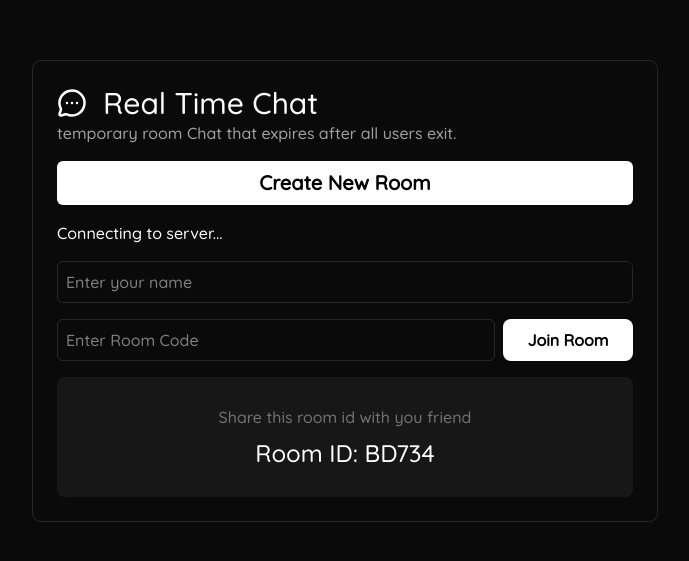
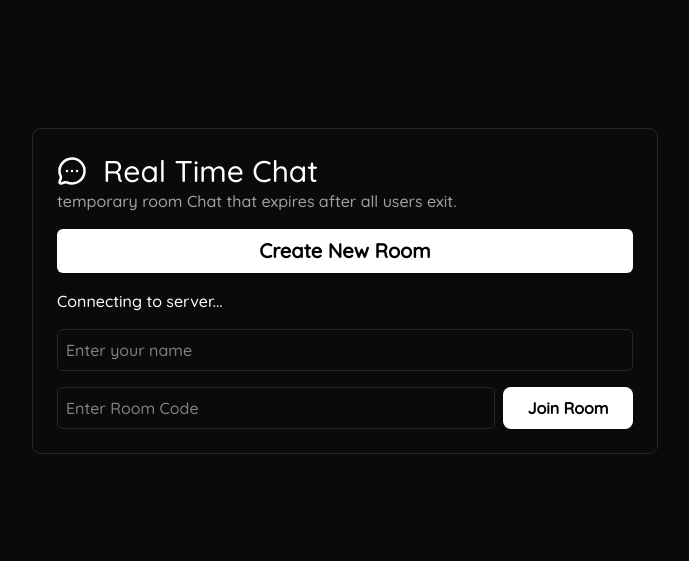
Before and after one commit to GopiCharanReddy/ChatRoom, a React (Vite) app in the folder frontend/: page / in a window 1280 px wide. Shown: the part 109-670 px from the top of the page, without its empty margins (295-984 px from the left). Built offline with nearby package versions, Linux system fonts and the light colour scheme; no server answers; a web font is replaced by a local one.

Commit message:
remove usage of extra socket connection and make use of lastMessage

```diff
--- a/frontend/src/components/CreateRoom.tsx
+++ b/frontend/src/components/CreateRoom.tsx
@@ -1,11 +1,30 @@
-import { useRef} from "react"
+import { useEffect, useRef, useState } from "react"
 import Header from "./Header"
 import { useWebSocket } from "./WebSocketContext";
 
-const CreateRoom = ({ onRoomCreated }: { onRoomCreated: () => void }) => {
+type CreateRoomProps = {
+  onRoomCreated: (roomId: string, count?: number) => void;
+};
+
+const CreateRoom = ({ onRoomCreated }: CreateRoomProps) => {
   const nameRef = useRef<HTMLInputElement>(null);
   const roomIDRef = useRef<HTMLInputElement>(null)
-  const { socket, isConnected } = useWebSocket();
+  const [newRoomId, setNewRoomId] = useState<string>('')
+  const { socket, isConnected, lastMessage } = useWebSocket();
+
+  useEffect(() => {
+    if(!lastMessage) return;
+    if (lastMessage && lastMessage.type === 'roomCreated') {
+      const newRoomId = lastMessage.payload.roomId
+      setNewRoomId(newRoomId)
+      const initialCount = lastMessage.payload.userCount;
+      onRoomCreated(newRoomId, initialCount);
+    }
+    if(lastMessage.type === 'joined'){
+      const {roomId, userCount} = lastMessage.payload;
+      onRoomCreated(roomId, userCount);
+    }
+  }, [onRoomCreated, lastMessage])
 
   const handleClick = () => {
     if (isConnected && socket && nameRef.current?.value) {
@@ -15,20 +34,12 @@ const CreateRoom = ({ onRoomCreated }: { onRoomCreated: () => void }) => {
           name: nameRef.current.value
         }
       }))
-      onRoomCreated();
     } else {
       console.log("Socket not connected or name is empty.")
     }
   }
   const handleJoin = () => {
-    console.log("--- DEBUGGING handleJoin ---");
-    console.log("Socket object:", socket);
-    console.log("Name input value:", nameRef.current?.value);
-    console.log("Room ID input value:", roomIDRef.current?.value);
-    console.log("--------------------------");
-
     if (socket && nameRef.current?.value && roomIDRef.current?.value) {
-      localStorage.setItem("roomId", roomIDRef.current.value)
       socket.send(JSON.stringify({
         type: "join",
         payload: {
@@ -36,7 +47,6 @@ const CreateRoom = ({ onRoomCreated }: { onRoomCreated: () => void }) => {
           roomId: roomIDRef.current.value
         }
       }))
-      onRoomCreated();
     } else {
       console.log("Error while joining room.")
     }
@@ -54,10 +64,11 @@ const CreateRoom = ({ onRoomCreated }: { onRoomCreated: () => void }) => {
           <input ref={roomIDRef} type="text" placeholder='Enter Room Code' className='text-neutral-100 p-2 w-full border focus:border-neutral-100 outline-none border-neutral-800 rounded-md' />
           <button onClick={handleJoin} className='cursor-pointer bg-white hover:bg-neutral-200 w-[30%] text-black rounded-lg font-semibold'>Join Room</button>
         </div>
-        <div className="bg-neutral-900 h-30 rounded-lg flex flex-col justify-center items-center">
-          <div className="text-neutral-500">Share this room id with you friend</div>
-          <h1 className="text-2xl mt-2">Room ID: <span>BD734</span></h1>
-        </div>
+        {newRoomId &&
+          <div className="bg-neutral-900 h-30 rounded-lg flex flex-col justify-center items-center">
+            <div className="text-neutral-500">Share this room id with you friend</div>
+            <h1 className="text-2xl mt-2">{`Room ID: ${newRoomId}`} </h1>
+          </div>}
       </div>
       <div>
       </div>
```
